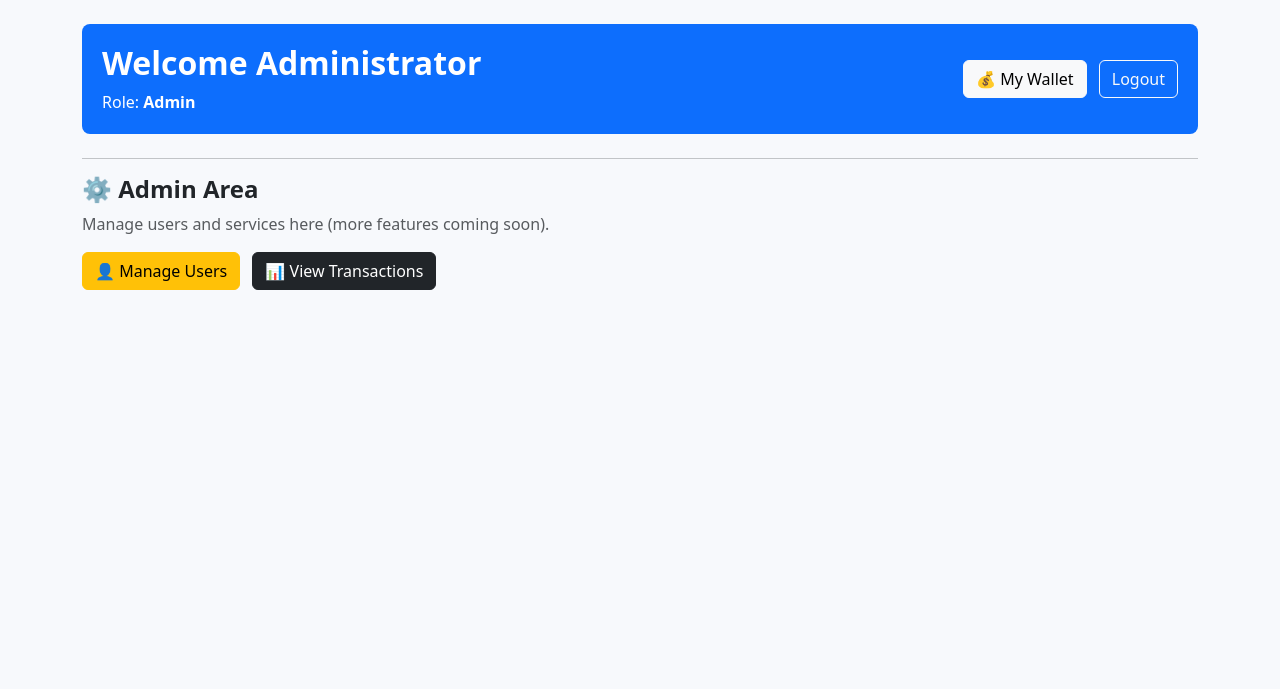
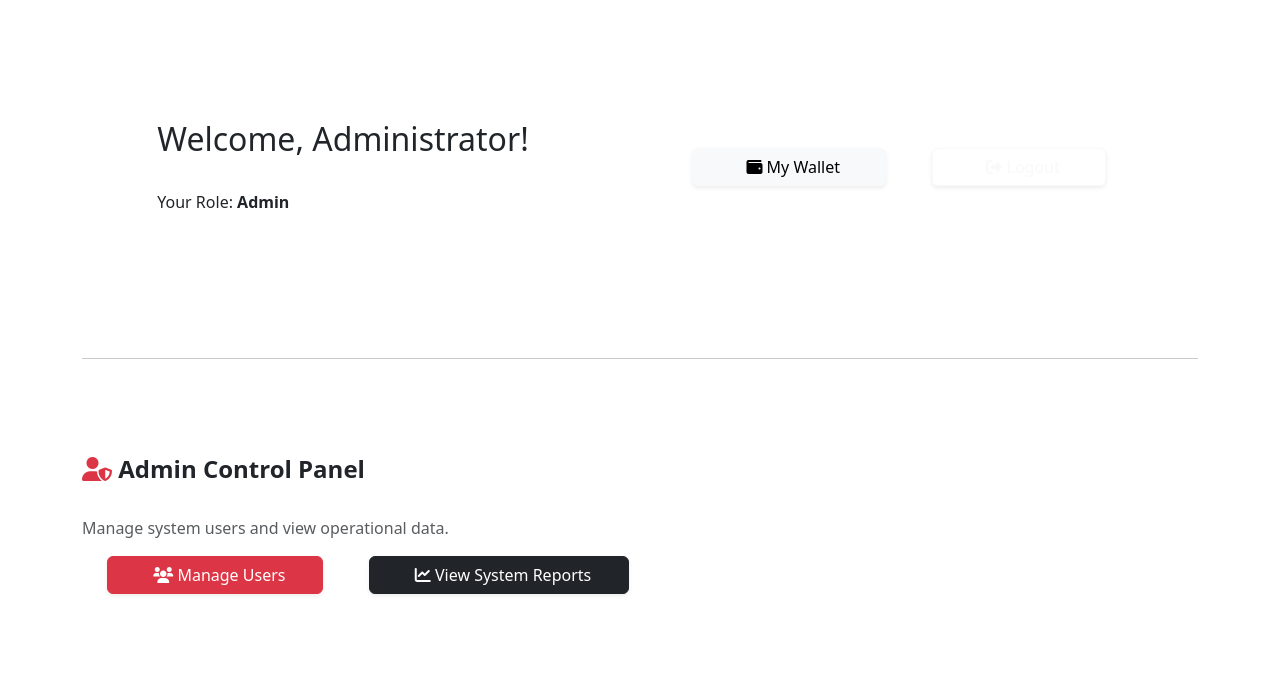
Before and after one commit to mubeakungu/mubea-connects, a Flask app: page / in a window 1280 px wide. Shown: the top 689 px of the page. Run offline with Flask 3, Linux system fonts and the light colour scheme; a user stored in the database is signed in.

Commit message:
Update dashboard.html

```diff
--- a/templates/dashboard.html
+++ b/templates/dashboard.html
@@ -4,65 +4,94 @@
   <meta charset="utf-8">
   <title>Dashboard - Mubea Connect</title>
   <link href="https://cdn.jsdelivr.net/npm/bootstrap@5.3.0/dist/css/bootstrap.min.css" rel="stylesheet">
+  <!-- Added Font Awesome for icons -->
+  <link rel="stylesheet" href="https://cdnjs.cloudflare.com/ajax/libs/font-awesome/6.0.0-beta3/css/all.min.css">
   <style>
     body { background: #f7f9fc; }
-    .card { transition: transform 0.2s ease, box-shadow 0.2s ease; border: none; }
-    .card:hover { transform: translateY(-5px); box-shadow: 0 4px 15px rgba(0,0,0,0.1); }
-    .header { background: #0d6efd; color: white; border-radius: 8px; padding: 20px; }
-    h2, h4 { font-weight: 600; }
+    .card { transition: transform 0.2s ease, box-shadow 0.2s ease; border: none; border-radius: 10px; }
+    .card:hover { transform: translateY(-5px); box-shadow: 0 8px 25px rgba(0,0,0,0.15); }
+    .header {
+      background: linear-gradient(135deg, #0d6efd 0%, #0b5ed7 100%);
+      color: white;
+      border-radius: 12px;
+      padding: 30px;
+      box-shadow: 0 4px 10px rgba(0, 0, 0, 0.1);
+    }
+    h2, h4 { font-weight: 700; }
   </style>
 </head>
 <body>
-  <div class="container py-4">
+  <div class="container py-5">
 
     <!-- Header Section -->
-    <div class="d-flex justify-content-between align-items-center mb-4 header">
+    <div class="d-flex justify-content-between align-items-center mb-5 header">
       <div>
-        <h2>Welcome {{ user.name or user.phone }}</h2>
-        <p class="mb-0">Role: <b>{{ user.role|capitalize }}</b></p>
+        <h2>Welcome, {{ user.name or user.phone }}!</h2>
+        <p class="mb-0">Your Role: <b>{{ user.role|capitalize }}</b></p>
       </div>
       <div>
-        <a href="{{ url_for('wallet_view') }}" class="btn btn-light me-2">💰 My Wallet</a>
-        <a href="{{ url_for('logout') }}" class="btn btn-outline-light">Logout</a>
+        <a href="{{ url_for('wallet_view') }}" class="btn btn-light me-2 shadow-sm">
+          <i class="fas fa-wallet"></i> My Wallet
+        </a>
+        <a href="{{ url_for('logout') }}" class="btn btn-outline-light shadow-sm">
+          <i class="fas fa-sign-out-alt"></i> Logout
+        </a>
       </div>
     </div>
+
+    <!-- Flash Messages -->
+    {% with messages = get_flashed_messages(with_categories=true) %}
+      {% if messages %}
+        {% for category, message in messages %}
+          <div class="alert alert-{{ category }} alert-dismissible fade show" role="alert">
+            {{ message }}
+            <button type="button" class="btn-close" data-bs-dismiss="alert" aria-label="Close"></button>
+          </div>
+        {% endfor %}
+      {% endif %}
+    {% endwith %}
 
     <!-- Agent Section -->
     {% if user.role == 'agent' %}
     <div class="mb-5">
-      <h4>🧰 My Services</h4>
+      <h4><i class="fas fa-tools text-primary"></i> Agent Services</h4>
       <p class="text-muted">Add or manage the products and services you provide.</p>
-      <div class="row g-3">
+      <div class="row g-4">
         <div class="col-md-4">
-          <div class="card h-100">
+          <div class="card h-100 shadow-sm">
             <div class="card-body text-center">
-              <h5 class="card-title">📱 Airtime Top-up</h5>
+              <i class="fas fa-mobile-alt fa-2x text-primary mb-3"></i>
+              <h5 class="card-title">Airtime Top-up</h5>
               <p class="card-text text-muted">Sell airtime for major networks.</p>
               <a href="{{ url_for('manage_services') }}" class="btn btn-primary w-100">Manage</a>
             </div>
           </div>
         </div>
         <div class="col-md-4">
-          <div class="card h-100">
+          <div class="card h-100 shadow-sm">
             <div class="card-body text-center">
-              <h5 class="card-title">💡 Bill Payments</h5>
+              <i class="fas fa-lightbulb fa-2x text-primary mb-3"></i>
+              <h5 class="card-title">Bill Payments</h5>
               <p class="card-text text-muted">Offer electricity, water & TV payments.</p>
               <a href="{{ url_for('manage_services') }}" class="btn btn-primary w-100">Manage</a>
             </div>
           </div>
         </div>
         <div class="col-md-4">
-          <div class="card h-100">
+          <div class="card h-100 shadow-sm">
             <div class="card-body text-center">
-              <h5 class="card-title">🌐 Data Bundles</h5>
+              <i class="fas fa-wifi fa-2x text-primary mb-3"></i>
+              <h5 class="card-title">Data Bundles</h5>
               <p class="card-text text-muted">Sell Safaricom, Airtel & Telkom bundles.</p>
               <a href="{{ url_for('manage_services') }}" class="btn btn-primary w-100">Manage</a>
             </div>
           </div>
         </div>
       </div>
-      <div class="mt-3 text-end">
-        <a href="{{ url_for('manage_services') }}" class="btn btn-outline-success">➕ Add New Service</a>
+      <div class="mt-4 text-end">
+        <a href="{{ url_for('manage_services') }}" class="btn btn-outline-success shadow-sm">
+          <i class="fas fa-plus-circle"></i> Add New Service
+        </a>
       </div>
     </div>
     {% endif %}
@@ -70,33 +99,50 @@
     <!-- Client Section -->
     {% if user.role == 'client' %}
     <div class="mb-5">
-      <h4>🛍️ Available Services</h4>
-      <p class="text-muted">Choose a service to purchase or request.</p>
-      <div class="row g-3">
-        <div class="col-md-4">
-          <div class="card h-100">
+      <h4><i class="fas fa-store-alt text-success"></i> Available Services</h4>
+      <p class="text-muted">Choose a service to purchase or transfer funds.</p>
+      <div class="row g-4">
+        <!-- Card 1: Buy Airtime -->
+        <div class="col-md-3">
+          <div class="card h-100 shadow-sm">
             <div class="card-body text-center">
-              <h5 class="card-title">📱 Buy Airtime</h5>
-              <p class="card-text text-muted">Instant airtime top-up for your line.</p>
+              <i class="fas fa-mobile-alt fa-2x text-success mb-3"></i>
+              <h5 class="card-title">Buy Airtime</h5>
+              <p class="card-text text-muted">Instant top-up for your line.</p>
               <a href="{{ url_for('buy_airtime') }}" class="btn btn-success w-100">Buy Now</a>
             </div>
           </div>
         </div>
-        <div class="col-md-4">
-          <div class="card h-100">
+        <!-- Card 2: Pay Bills -->
+        <div class="col-md-3">
+          <div class="card h-100 shadow-sm">
             <div class="card-body text-center">
-              <h5 class="card-title">💳 Pay Bills</h5>
-              <p class="card-text text-muted">Electricity, TV & water bills made easy.</p>
+              <i class="fas fa-receipt fa-2x text-success mb-3"></i>
+              <h5 class="card-title">Pay Bills</h5>
+              <p class="card-text text-muted">Electricity, TV & water bills.</p>
               <a href="{{ url_for('pay_bill') }}" class="btn btn-success w-100">Pay Bill</a>
             </div>
           </div>
         </div>
-        <div class="col-md-4">
-          <div class="card h-100">
+        <!-- Card 3: Buy Data -->
+        <div class="col-md-3">
+          <div class="card h-100 shadow-sm">
             <div class="card-body text-center">
-              <h5 class="card-title">🌐 Buy Data</h5>
+              <i class="fas fa-globe fa-2x text-success mb-3"></i>
+              <h5 class="card-title">Buy Data</h5>
               <p class="card-text text-muted">Affordable bundles for all networks.</p>
               <a href="{{ url_for('buy_data') }}" class="btn btn-success w-100">Get Bundles</a>
+            </div>
+          </div>
+        </div>
+        <!-- Card 4: Send Money (P2P Transfer) - NEW -->
+        <div class="col-md-3">
+          <div class="card h-100 shadow-sm border-primary border-3">
+            <div class="card-body text-center">
+              <i class="fas fa-exchange-alt fa-2x text-primary mb-3"></i>
+              <h5 class="card-title">Send Money</h5>
+              <p class="card-text text-muted">Transfer funds to other users easily.</p>
+              <a href="{{ url_for('transfer_funds') }}" class="btn btn-primary w-100">Transfer Now</a>
             </div>
           </div>
         </div>
@@ -106,15 +152,20 @@
 
     <!-- Admin Section -->
     {% if user.role == 'admin' %}
-    <hr>
+    <hr class="my-5">
     <div class="mb-4">
-      <h4>⚙️ Admin Area</h4>
-      <p class="text-muted">Manage users and services here (more features coming soon).</p>
-      <a href="{{ url_for('admin_users') }}" class="btn btn-warning me-2">👤 Manage Users</a>
-      <button class="btn btn-dark">📊 View Transactions</button>
+      <h4><i class="fas fa-user-shield text-danger"></i> Admin Control Panel</h4>
+      <p class="text-muted">Manage system users and view operational data.</p>
+      <a href="{{ url_for('admin_users') }}" class="btn btn-danger me-3 shadow-sm">
+        <i class="fas fa-users"></i> Manage Users
+      </a>
+      <button class="btn btn-dark shadow-sm">
+        <i class="fas fa-chart-line"></i> View System Reports
+      </button>
     </div>
     {% endif %}
 
   </div>
+  <script src="https://cdn.jsdelivr.net/npm/bootstrap@5.3.0/dist/js/bootstrap.bundle.min.js"></script>
 </body>
 </html>
```
Lines whose indentation alone changed are shown as unchanged.
